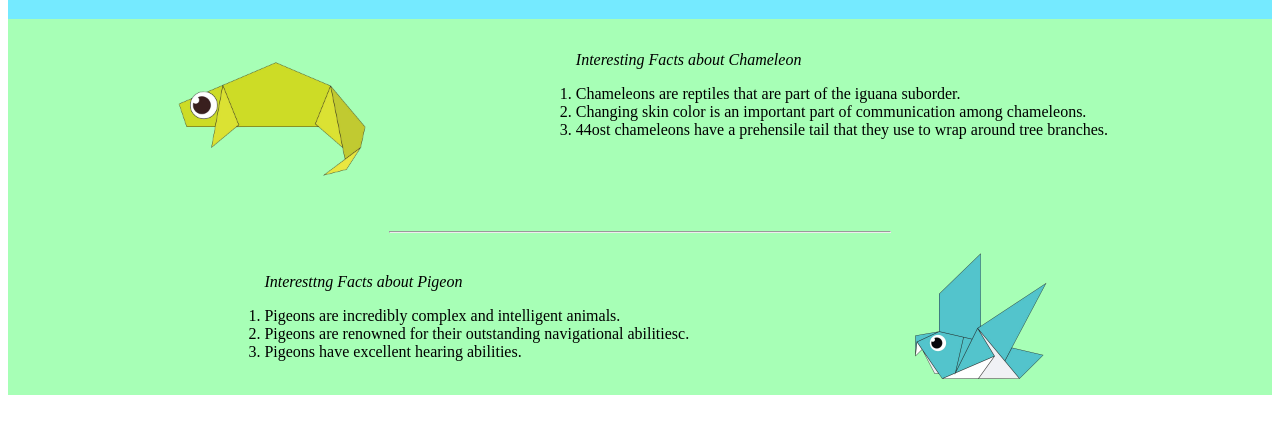
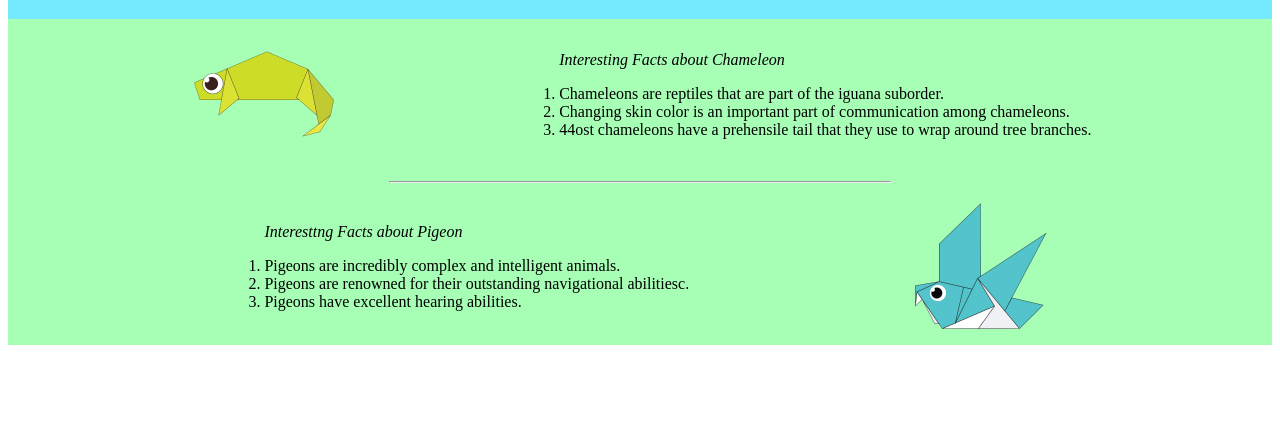
Before and after one commit to vedantsanghi/Project-50, a plain HTML site: page index.html in a window 1280 px wide. Shown: the part 69-502 px from the top of the page. Drawn offline with Linux system fonts and the light colour scheme.

Commit message:
Update index.html

```diff
--- a/index.html
+++ b/index.html
@@ -22,8 +22,8 @@
     </div>
     <div class="origamis">
         <div class="chameleon">
-            <a href="http://origami.me/chameleon" target="_blank"> <img src=" chameleon.png" width="200px"
-                    height="200px"></a>
+            <a href="http://origami.me/chameleon" target="_blank"> <img src=" chameleon.png" width="150px"
+                    height="150px"></a>
             <div class="fact1">
                 <ol>
                     <p><i>Interesting Facts about Chameleon</i></p>
```
